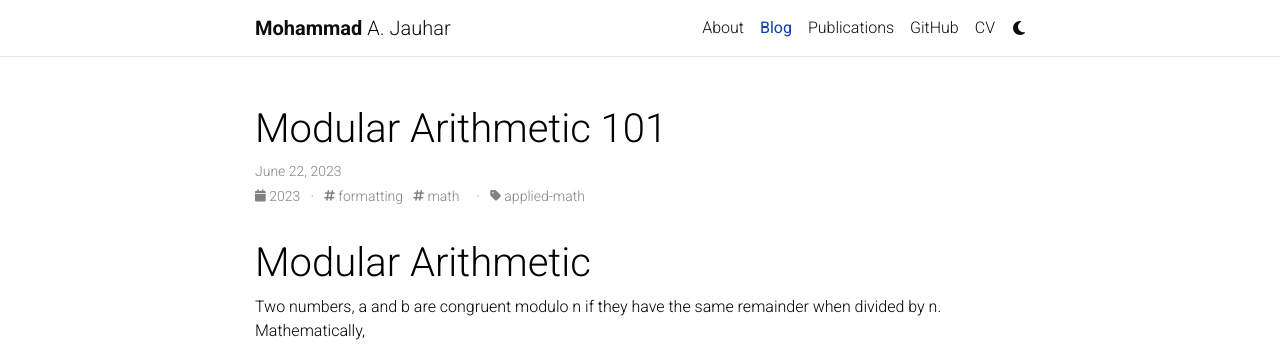
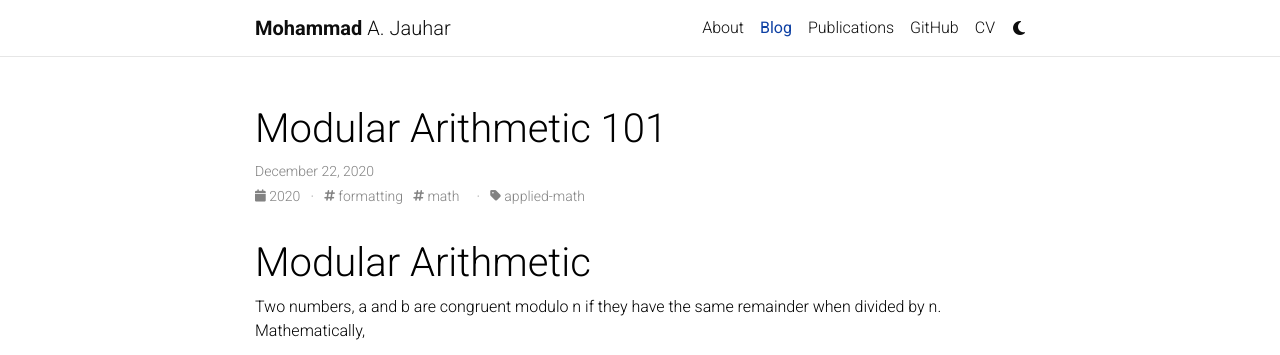
Before and after one commit to majauhar/majauhar.github.io, a Jekyll site: the page built from _posts/2023-06-22-modarith.md, in a window 1280 px wide and 900 px high. Shown: the top 355 px of the window. Built offline with Jekyll 4.4.1, drawn with Linux system fonts in a browser that asks for light colours; comment, search, counter and statistics services are not loaded; a style sheet for code colours, icons or effects is not loaded.

Commit message:
Update 2023-06-22-modarith.md

```diff
--- a/_posts/2023-06-22-modarith.md
+++ b/_posts/2023-06-22-modarith.md
@@ -1,8 +1,8 @@
 ---
 layout: post
 title: Modular Arithmetic 101
-date: 2023-06-22
-description: A bried introduction to modular arithmetics
+date: 2020-12-22
+description: A brief introduction to modular arithmetics
 tags: formatting math
 categories: applied-math
 giscus_comments: true
```
